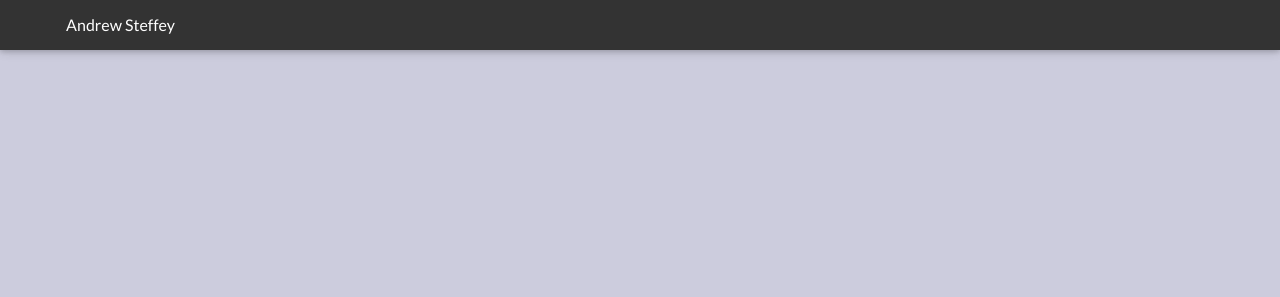
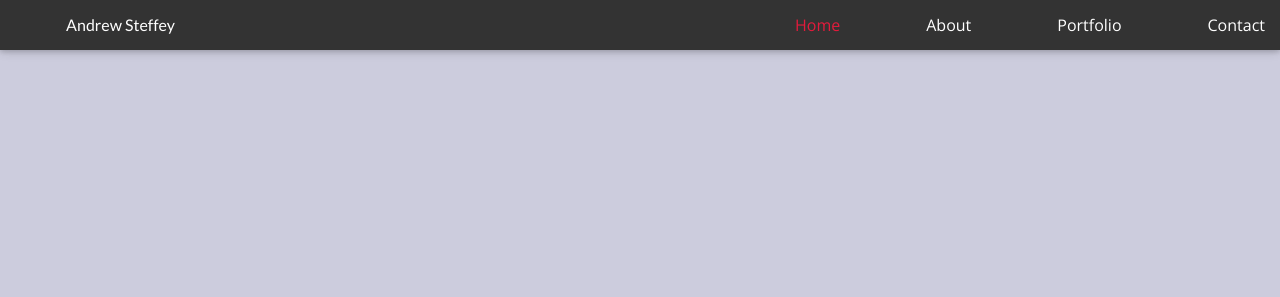
Before and after one commit to asteffey/fcc-personal-portfolio-webpage, a plain HTML site: page index.html in a window 1280 px wide. Shown: the top 297 px of the page. Drawn offline with nearby package versions, Linux system fonts and the light colour scheme.

Commit message:
Fix bug with nav visibility/height

```diff
--- a/personal-portfolio-webpage.css
+++ b/personal-portfolio-webpage.css
@@ -159,7 +159,6 @@ main>section>h1:first-child {
     z-index: 100;
     width: 100%;
     background-color: #393939;
-    /* visibility: hidden; */
     height: 0;
     overflow: hidden;
     padding-bottom: 5px;
@@ -195,7 +194,6 @@ main>section>h1:first-child {
 
 .nav-visible {
     height: 152px !important;
-    /* visibility: visible !important; */
 }
 
 img#self-photo {
@@ -397,16 +395,15 @@ div.skill>img,
         display: none;
     }
 
-    #navbar nav {
+    #nav {
         position: static;
         width: 100%;
         background: none;
         box-shadow: none;
-        visibility: hidden;
         justify-self: end;
         width: 100%;
         max-width: 500px;
-        visibility: visible;
+        height: var(--top-header-height);
     }
 
     #navbar nav>ul {
```
